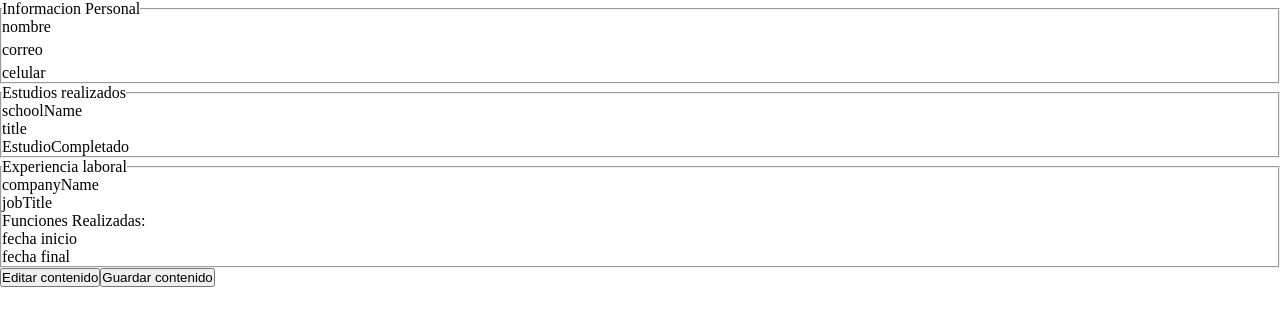
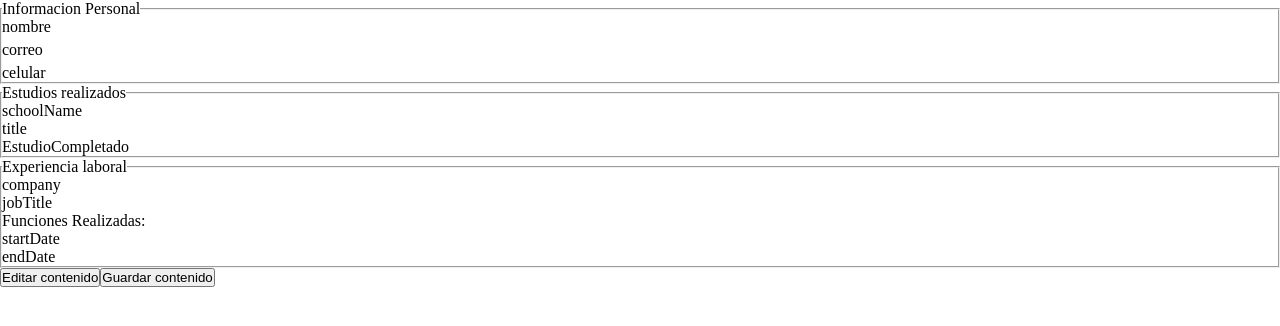
Before and after one commit to kopolo435/cv-application, a React (Vite) app: page / in a window 1280 px wide. Shown: the top 326 px of the page. Built offline with nearby package versions, Linux system fonts and the light colour scheme.

Commit message:
Implementa funcion para agregar mas JobExperience components
La estado solo guarda en estos momentos la informacion de los
fields normales, todavia queda implementar los dateFields y
textAreaFields

```diff
--- a/src/components/JobExperience.jsx
+++ b/src/components/JobExperience.jsx
@@ -1,22 +1,107 @@
+import { useState } from "react";
 import Field from "./Field";
 import DateField from "./DateField";
+import Button from "./Button";
 import TextAreaField from "./TextAreaField";
-function JobField({ status }) {
+function JobField({ status, dataObj = null, jobData, handleDataMapUpdate }) {
   return (
     <div className="JobField">
-      <Field type={"text"} status={status} name={"companyName"}></Field>
-      <Field type={"text"} status={status} name={"jobTitle"}></Field>
-      <TextAreaField status={status}></TextAreaField>
-      <DateField status={status} name={"fecha inicio"}></DateField>
-      <DateField status={status} name={"fecha final"}></DateField>
+      <Field
+        type={"text"}
+        label={"Compañia"}
+        status={status}
+        name={"company"}
+        dataObj={dataObj}
+        dataMap={jobData}
+        dataObjProperty={"company"}
+        handleDataMapUpdate={handleDataMapUpdate}
+      ></Field>
+      <Field
+        type={"text"}
+        label={"Posicion"}
+        status={status}
+        name={"jobTitle"}
+        dataObj={dataObj}
+        dataMap={jobData}
+        dataObjProperty={"jobTitle"}
+        handleDataMapUpdate={handleDataMapUpdate}
+      ></Field>
+      <TextAreaField
+        status={status}
+        dataObj={dataObj}
+        dataMap={jobData}
+        dataObjProperty={"description"}
+        handleDataMapUpdate={handleDataMapUpdate}
+      ></TextAreaField>
+      <DateField
+        status={status}
+        name={"startDate"}
+        dataObj={dataObj}
+        dataMap={jobData}
+        dataObjProperty={"startDate"}
+        handleDataMapUpdate={handleDataMapUpdate}
+      ></DateField>
+      <DateField
+        status={status}
+        name={"endDate"}
+        dataObj={dataObj}
+        dataMap={jobData}
+        dataObjProperty={"endDate"}
+        handleDataMapUpdate={handleDataMapUpdate}
+      ></DateField>
     </div>
   );
 }
 
 function JobExperience({ status }) {
+  const initialMap = new Map();
+  initialMap.set("0", {
+    id: "0",
+    company: "",
+    jobTitle: "",
+    description: "",
+    startDate: "",
+    endDate: "",
+  });
+  const [jobData, setJobData] = useState(initialMap);
+
+  function getJobArray() {
+    const array = Array.from(jobData, ([name, value]) => value);
+    return array;
+  }
+  function addJobField() {
+    const newDataObj = {
+      id: `${jobData.size}`,
+      company: "",
+      jobTitle: "",
+      description: "",
+      startDate: "",
+      endDate: "",
+    };
+    const newMap = new Map([...jobData]);
+    newMap.set(newDataObj.id, newDataObj);
+    setJobData(newMap);
+  }
+  const jobDataArray = getJobArray();
   return (
     <div>
-      <JobField status={status}></JobField>
+      {jobDataArray.map((data) => (
+        <JobField
+          status={status}
+          dataObj={data}
+          key={data.id}
+          jobData={jobData}
+          handleDataMapUpdate={setJobData}
+        ></JobField>
+      ))}
+      {status === "edit" && (
+        <Button
+          content={"Añadir otro estudio"}
+          btnClass={"addEducation"}
+          handleClick={addJobField}
+          type={"button"}
+        ></Button>
+      )}
     </div>
   );
 }
```
